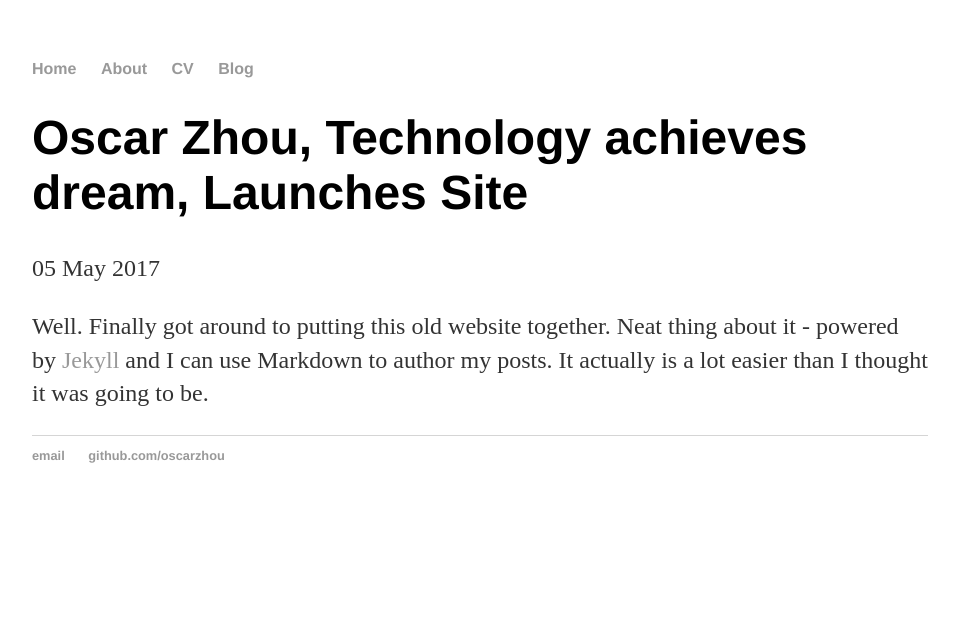
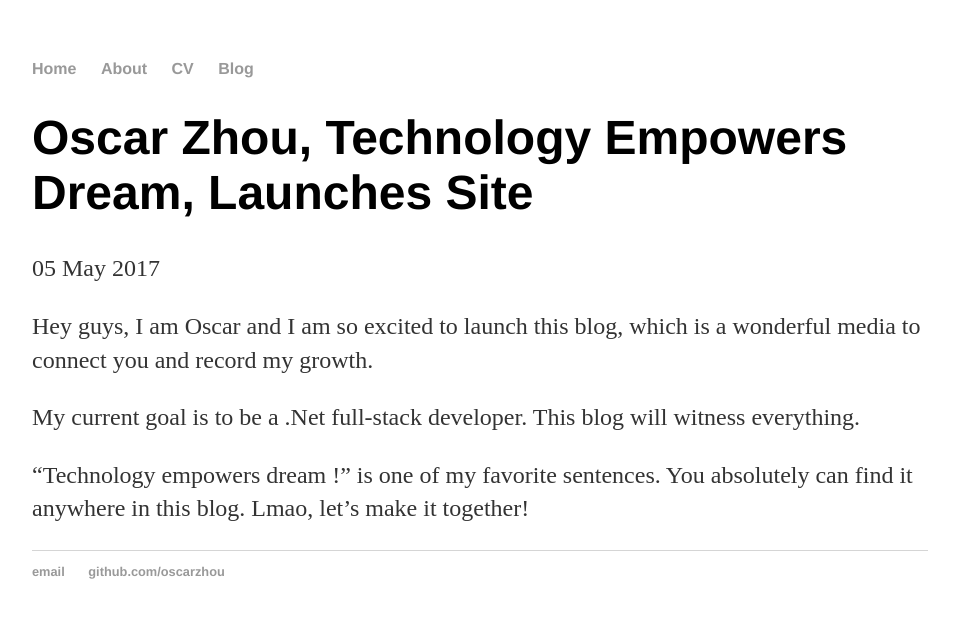
Before and after one commit to OscarZhou/oscarzhou.github.io, a Jekyll site: the page built from _posts/2017-05-05-oscar-zhou-site-launched.md, in a window 1280 px wide. Shown: the top 618 px of the page, without its empty margins (160-1119 px from the left). Built offline with Jekyll 4.4.1, drawn with Linux system fonts in a browser that asks for light colours.

Commit message:
Update 2017-05-05-oscar-zhou-site-launched.md
modify the content

```diff
--- a/_posts/2017-05-05-oscar-zhou-site-launched.md
+++ b/_posts/2017-05-05-oscar-zhou-site-launched.md
@@ -1,7 +1,11 @@
 ---
 layout: post
-title: "Oscar Zhou, Technology achieves dream, Launches Site"
+title: "Oscar Zhou, Technology Empowers Dream, Launches Site"
 date: 2017-05-05
 ---
 
-Well. Finally got around to putting this old website together. Neat thing about it - powered by [Jekyll](http://jekyllrb.com) and I can use Markdown to author my posts. It actually is a lot easier than I thought it was going to be.
+Hey guys, I am Oscar and I am so excited to launch this blog, which is a wonderful media to connect you and record my growth.
+
+My current goal is to be a .Net full-stack developer. This blog will witness everything.
+
+"Technology empowers dream !" is one of my favorite sentences. You absolutely can find it anywhere in this blog. Lmao, let's make it together!
```
